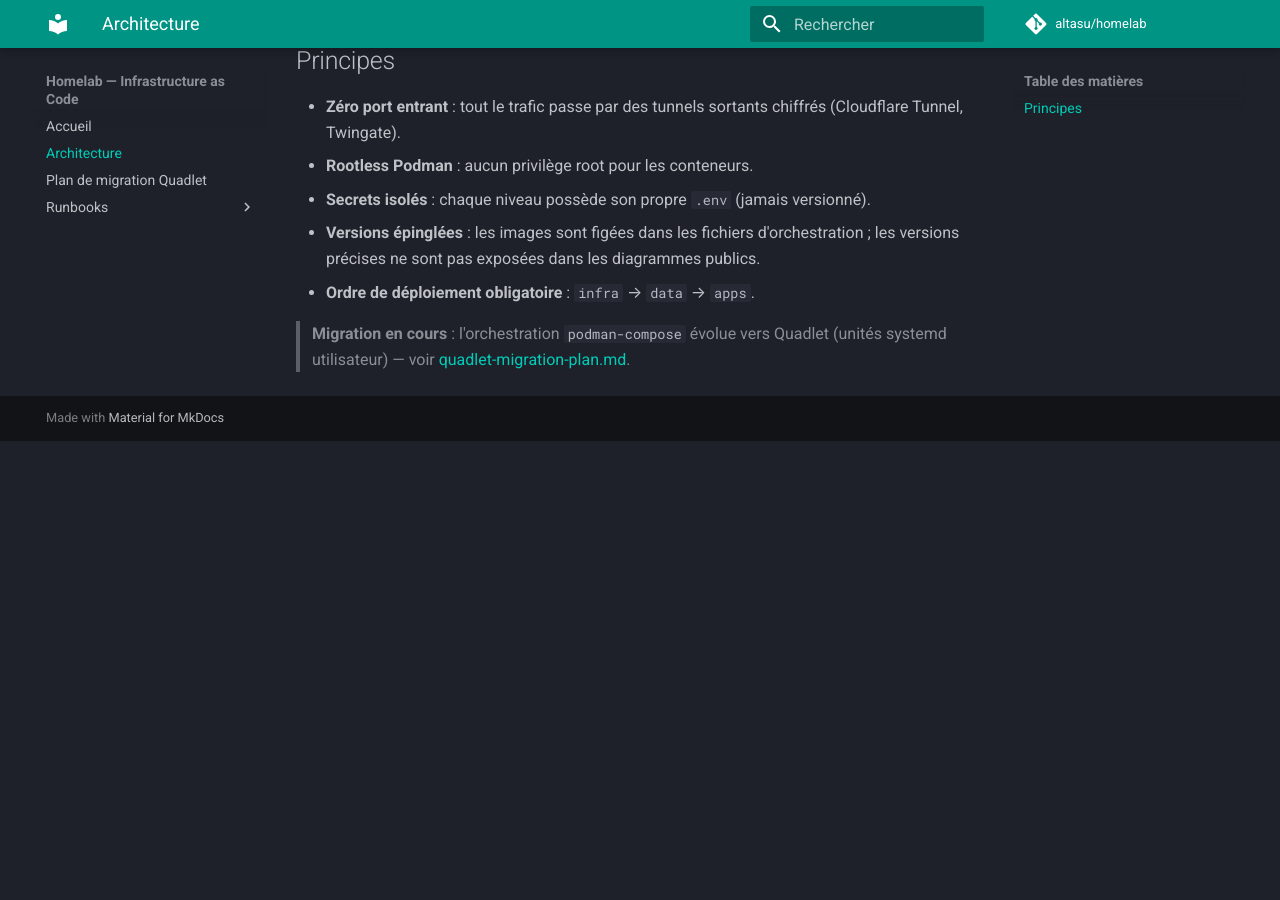
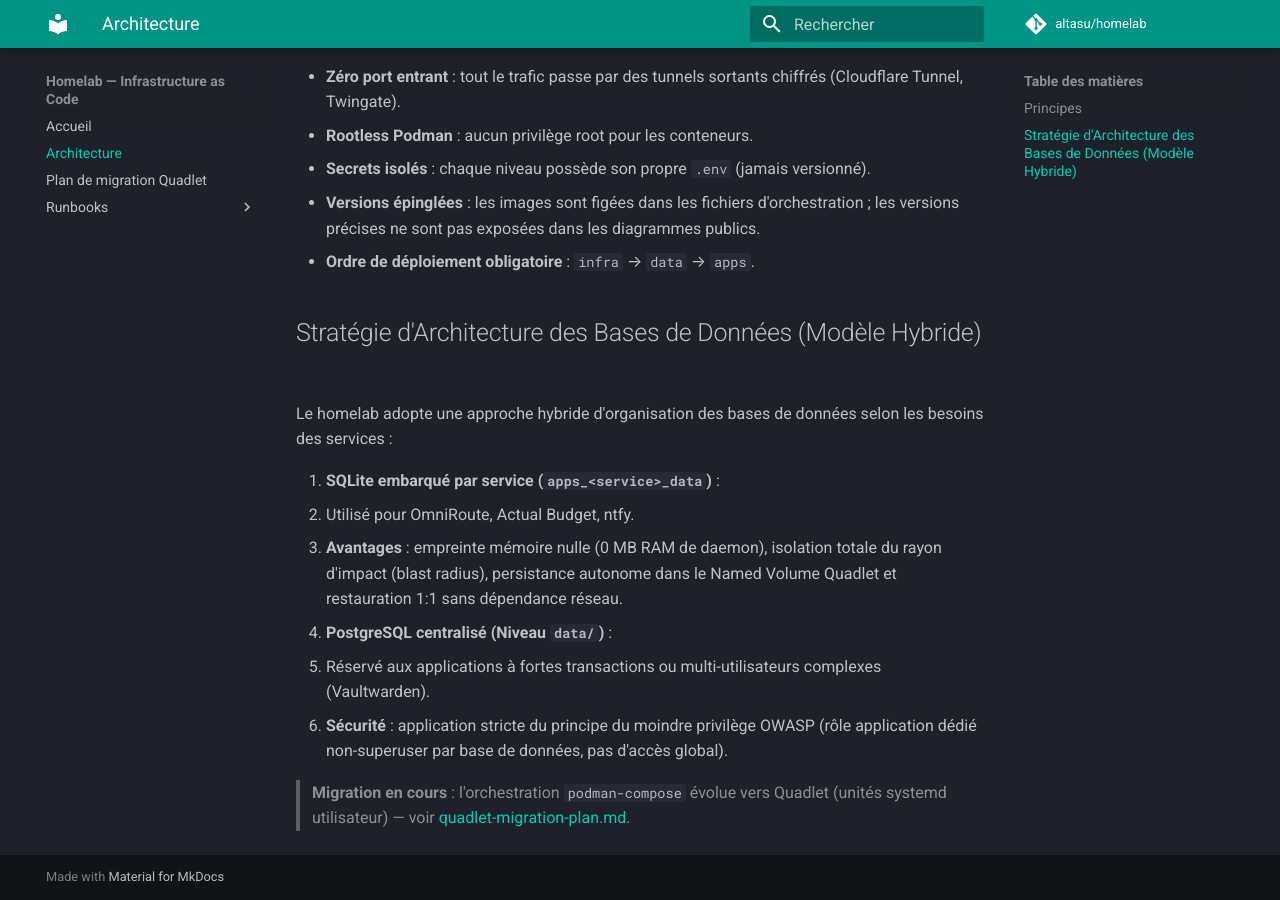
Before and after one commit to altasu/homelab, an MkDocs documentation site: the page built from docs/architecture.md, in a window 1280 px wide and 900 px high, scrolled down 554 px. Built offline with MkDocs 1.6.1 and Material for MkDocs 9.7.7, drawn with Linux system fonts in a browser that asks for light colours; comment, search, counter and statistics services are not loaded; before the commit the page ends 995 px from its top, so only the background shows below that.

Commit message:
feat(apps): ajouter le service OmniRoute en unité Quadlet et son runbook

```diff
--- a/docs/architecture.md
+++ b/docs/architecture.md
@@ -18,7 +18,8 @@ flowchart TB
         end
         subgraph apps["Stage 3 : Apps (apps/)"]
             vw["Vaultwarden"]
-            ab["Actual Budget (prévu)"]
+            ab["Actual Budget"]
+            omni["OmniRoute (AI Gateway)"]
         end
         subgraph data["Stage 2 : Data (data/) — LE PLUS CRITIQUE"]
             pg[("PostgreSQL")]
@@ -47,4 +50,15 @@ flowchart TB
 - **Versions épinglées** : les images sont figées dans les fichiers d'orchestration ; les versions précises ne sont pas exposées dans les diagrammes publics.
 - **Ordre de déploiement obligatoire** : `infra` → `data` → `apps`.
 
+## Stratégie d'Architecture des Bases de Données (Modèle Hybride)
+
+Le homelab adopte une approche hybride d'organisation des bases de données selon les besoins des services :
+
+1. **SQLite embarqué par service (`apps_<service>_data`)** :
+   - Utilisé pour OmniRoute, Actual Budget, ntfy.
+   - **Avantages** : empreinte mémoire nulle (0 MB RAM de daemon), isolation totale du rayon d'impact (blast radius), persistance autonome dans le Named Volume Quadlet et restauration 1:1 sans dépendance réseau.
+2. **PostgreSQL centralisé (Niveau `data/`)** :
+   - Réservé aux applications à fortes transactions ou multi-utilisateurs complexes (Vaultwarden).
+   - **Sécurité** : application stricte du principe du moindre privilège OWASP (rôle application dédié non-superuser par base de données, pas d'accès global).
+
 > **Migration en cours** : l'orchestration `podman-compose` évolue vers Quadlet (unités systemd utilisateur) — voir [quadlet-migration-plan.md](quadlet-migration-plan.md).
--- a/mkdocs.yml
+++ b/mkdocs.yml
@@ -26,6 +26,7 @@ nav:
       - "Bascule : Vaultwarden": runbooks/quadlet-bascule-vaultwarden.md
       - "Bascule : PostgreSQL": runbooks/quadlet-bascule-postgres.md
       - "Bascule : Infra (tunnels)": runbooks/quadlet-bascule-infra.md
+      - "Passerelle IA : OmniRoute": runbooks/quadlet-omniroute.md
       - Observabilité: runbooks/observabilite.md
 
 markdown_extensions:
```
Also changed, not shown: other parts of docs/architecture.md (+2 -0 lines), docs/runbooks/quadlet-omniroute.md (added, +101 -0 lines), 4 other files.
